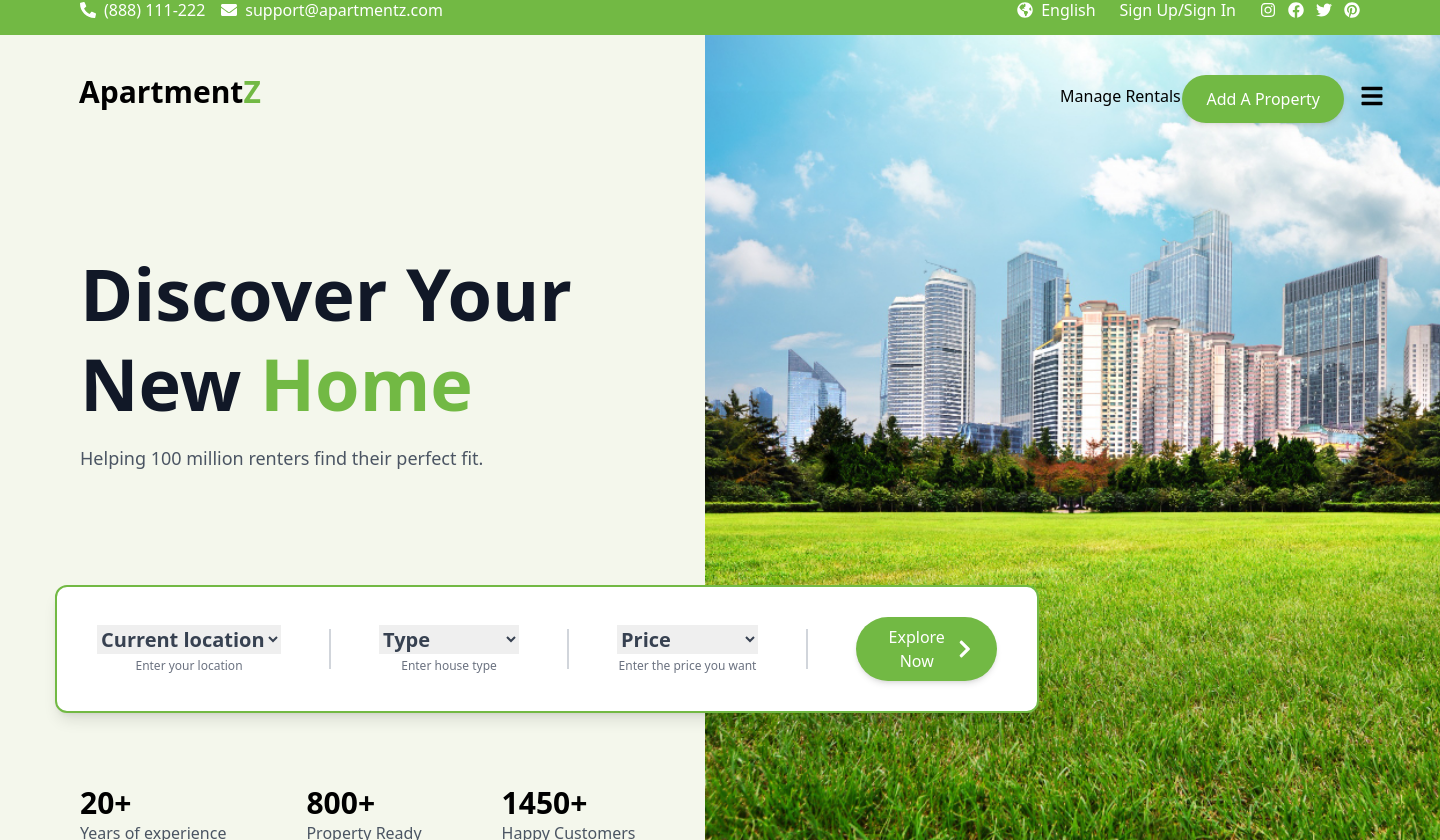
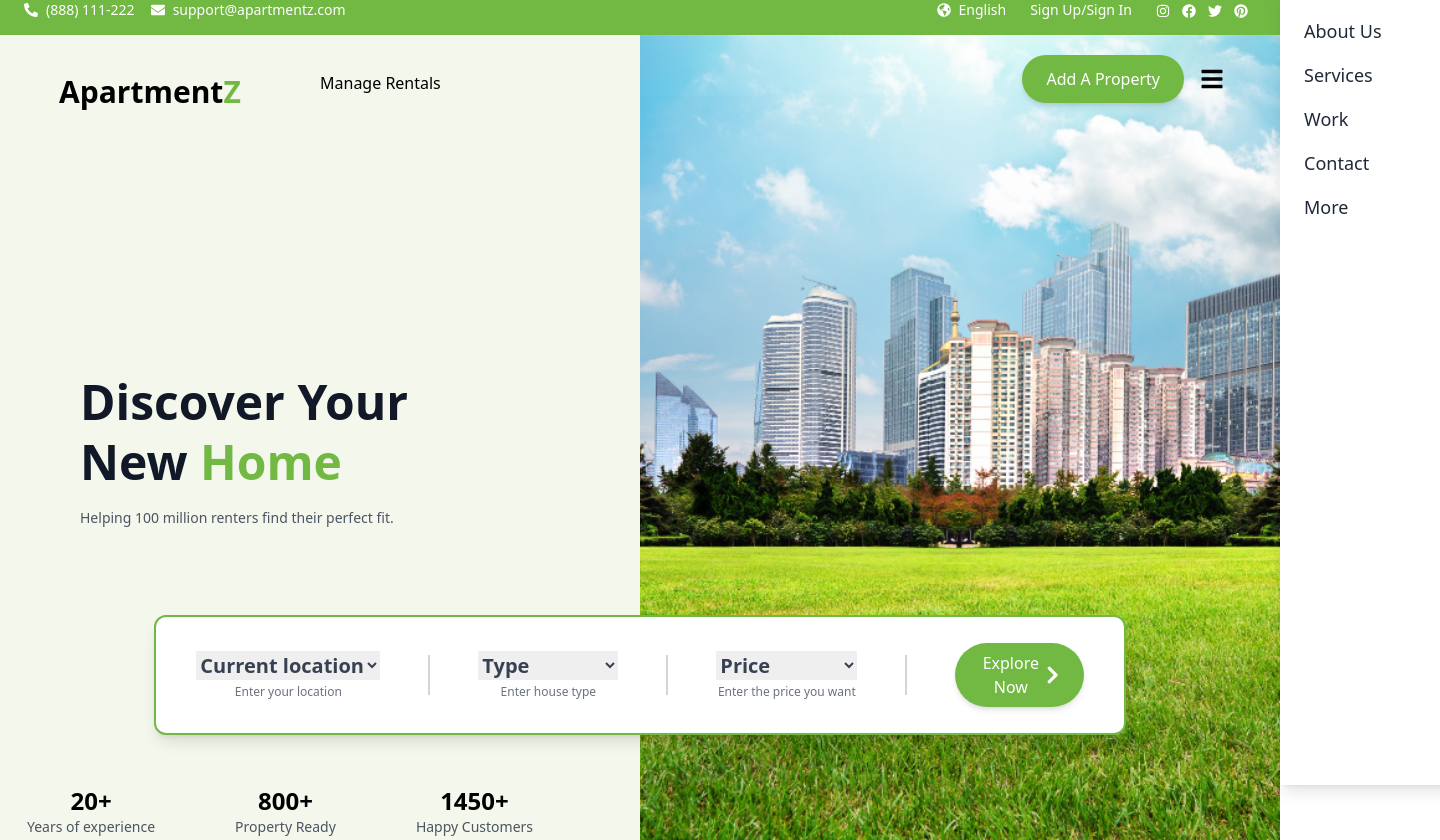
Before and after one commit to Pronttera/real-estate-website, a React (Vite) app: page / in a window 1280 px wide. Shown: the part 15-855 px from the top of the page, 1440 px wide, since content can reach past the window. Built offline with nearby package versions, Linux system fonts and the light colour scheme.

Commit message:
Fixed the content size and other things in HeroSection

```diff
--- a/src/App.jsx
+++ b/src/App.jsx
@@ -1,14 +1,8 @@
-import HeroSection from './pages/Home/HeroSection.jsx'
-import Section1 from './Section1.jsx'
-import Section2 from './Section2.jsx'
+import Home from './pages/Home/index.jsx'
 
 function App() {
   return(
-    <>
-      <HeroSection/>
-      <Section1/>
-      <Section2/>
-    </>
+   <Home/>
   )
 }
 
--- a/src/pages/Home/HeroSection.jsx
+++ b/src/pages/Home/HeroSection.jsx
@@ -1,12 +1,13 @@
-import React from "react";
-import { FaBars, FaFacebook, FaTwitter, FaInstagram, FaGlobeAmericas, FaPhone, FaEnvelope, FaPinterest, FaChevronRight } from "react-icons/fa";
+import React ,{useState} from "react";
+import { FaBars, FaFacebook, FaTwitter, FaInstagram, FaGlobeAmericas, FaPhone, FaEnvelope, FaPinterest, FaChevronRight,FaTimes } from "react-icons/fa";
 
 const HeroSection = () => {
+  const [isSidebarOpen, setIsSidebarOpen] = useState(false);
   return (
-    <div className="relative w-[1440px] h-[950px] bg-white">
+    <div className="relative w-full h-[950px] bg-white">
       {/* Top Bar */}
-      <div className="bg-[#72B944] text-white flex justify-between items-center w-full h-[50px] text-m">
-        <div className="flex space-x-4 mr-auto pl-20">
+      <div className="bg-[#72B944] text-white flex justify-between items-center w-full h-[50px] text-sm">
+        <div className="flex space-x-4 mr-auto pl-6">
           <span className="flex items-center">
             <FaPhone className="mr-2 transform rotate-90" />
             (888) 111-222
@@ -16,7 +17,7 @@ const HeroSection = () => {
             support@apartmentz.com
           </span>
         </div>
-        <div className="flex space-x-6 ml-auto pr-20">
+        <div className="flex space-x-6 ml-auto pr-8">
           <a href="#" className="flex items-center hover:underline">
             <FaGlobeAmericas className="mr-2" />
             English
@@ -34,36 +35,50 @@ const HeroSection = () => {
       {/* Hero Section */}
       <div className="relative flex w-full h-full">
         {/* Left Section */}
-        <div className="flex flex-col justify-center bg-[#f4f7ec] w-[705px] h-full px-20">
+        <div className="flex flex-col justify-center bg-[#f4f7ec] w-1/2 h-full px-20">
 
-          {/* Hero Text  */}
-          <div className="hero-text mt-[-300px]">
-            <h1 className="text-7xl font-bold text-gray-900 leading-tight">
+          {/* Hero Text*/}
+          <div className="hero-text mt-[-120px] left-[29px]">
+            <h1 className="text-5xl font-bold text-gray-900 leading-tight">
               Discover Your <br />
               New<span className="text-[#72B944]"> Home</span>
             </h1>
-            <p className="mt-4 text-gray-600 text-lg">
+            <p className="mt-4 text-gray-600 text-sm">
               Helping 100 million renters find their perfect fit.
             </p>
           </div>
         </div>
 
         {/* Right Section */}
-        <div className="w-[736px] h-[886px]">
+        <div className="w-1/2 h-full">
           <img src="./src/assets/buildings.png" alt="City Skyline" className="w-full h-full object-cover" />
-          <button className="absolute top-[40px] right-24 bg-[#72B944] text-white px-6 py-3 rounded-full shadow-md hover:bg-green-700 transition">
+          <button className="absolute top-5 right-24 bg-[#72B944] text-white px-6 py-3 rounded-full shadow-md hover:bg-green-700 transition">
             Add A Property
           </button>
-          <button className="absolute top-[49px] right-14 text-black text-2xl">
+          <button className="absolute top-8 right-14 text-black text-2xl" onClick={() => setIsSidebarOpen(true)}>
             <FaBars />
           </button>
-          <div className="absolute top-[49px] left-[1060px] text-black text-1xl">
+          <div className="absolute top-9 right-40 left-80 text-black text-1xl">
             <a href="#" className="hover:underline">Manage Rentals</a>
           </div>
         </div>
 
+         {/* Sidebar */}
+      <div className={`fixed top-0 right-0 w-64 h-full bg-transparent shadow-lg transform ${isSidebarOpen ? "translate-x-0" : "translate-x-full"} transition-transform duration-300 z-50 backdrop-blur-lg`}>
+        <button className="absolute top-4 right-4 text-black text-2xl" onClick={() => setIsSidebarOpen(false)}>
+          <FaTimes />
+        </button>
+        <div className="p-6 bg-white bg-opacity-50 rounded-lg">
+          <a href="#" className="block py-2 text-lg text-gray-800 hover:text-[#72B944]">About Us</a>
+          <a href="#" className="block py-2 text-lg text-gray-800 hover:text-[#72B944]">Services</a>
+          <a href="#" className="block py-2 text-lg text-gray-800 hover:text-[#72B944]">Work</a>
+          <a href="#" className="block py-2 text-lg text-gray-800 hover:text-[#72B944]">Contact</a>
+          <a href="#" className="block py-2 text-lg text-gray-800 hover:text-[#72B944]">More</a>
+        </div>
+      </div>
+
         {/* Card Section */}
-        <div className="absolute top-[550px] left-[547px] transform -translate-x-1/2 w-[984px] h-[128px] flex justify-center z-20">
+        <div className="absolute top-[580px] left-1/2 transform -translate-x-1/2 w-[70%] h-[120px] flex justify-center z-20">
           <div className="flex flex-row items-center gap-8 px-10 py-6 bg-white shadow-lg rounded-xl border-2 border-[#72B944]">
             <div className="flex flex-col items-center">
               <select className="text-xl font-semibold text-gray-700">
@@ -98,25 +113,25 @@ const HeroSection = () => {
           </div>
         </div>
 
-        {/*Stats*/}
-        <div className="absolute top-[750px] left-[80px]  flex space-x-20 ">
+        {/* Hero Stats */}
+        <div className="absolute top-[750px] left-[280px] transform -translate-x-1/2 flex space-x-20 text-center">
           <div>
-            <p className="text-3xl font-bold">20+</p>
-            <p className="text-gray-600">Years of experience</p>
+            <p className="text-2xl font-bold">20+</p>
+            <p className="text-gray-600 text-sm">Years of experience</p>
           </div>
           <div>
-            <p className="text-3xl font-bold">800+</p>
-            <p className="text-gray-600">Property Ready</p>
+            <p className="text-2xl font-bold">800+</p>
+            <p className="text-gray-600  text-sm">Property Ready</p>
           </div>
           <div>
-            <p className="text-3xl font-bold">1450+</p>
-            <p className="text-gray-600">Happy Customers</p>
+            <p className="text-2xl font-bold">1450+</p>
+            <p className="text-gray-600 text-sm">Happy Customers</p>
           </div>
         </div>
       </div>
 
       {/* ApartmentZ Branding */}
-      <div className="absolute top-[89px] left-[79px] text-3xl font-bold z-30">
+      <div className="absolute top-[89px] left-[59px] text-3xl font-bold z-30">
         Apartment<span className="text-[#72B944]">Z</span>
       </div>
     </div>
```
